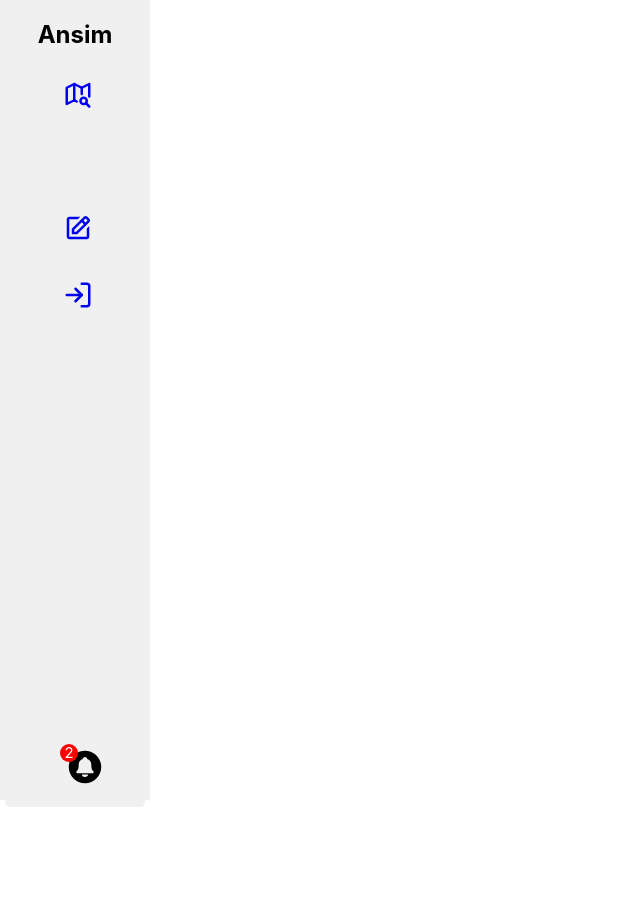
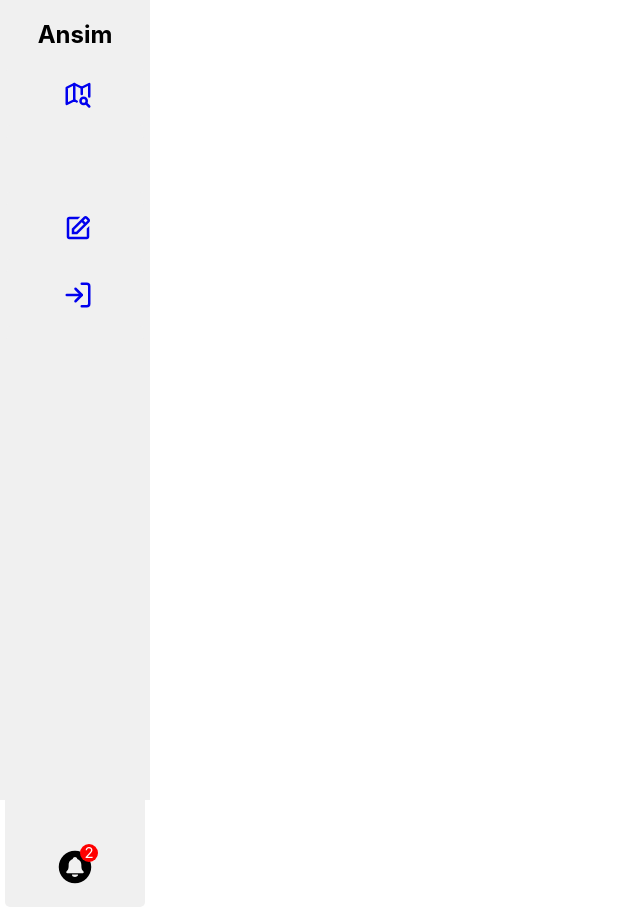
Before and after one commit to yeojuyeong/AnsimReact, a React (Create React App) app: page / in a window 1280 px wide. Shown: the whole page, without its empty margins (0-640 px from the left). Before the commit the page ends 807 px from the top, so only its background shows below. Built offline with nearby package versions, Linux system fonts and the light colour scheme; some icons are missing.

Commit message:
알림 아이콘 추가

```diff
--- a/src/css/MainPage.css
+++ b/src/css/MainPage.css
@@ -74,8 +74,7 @@ display: none;
 }
 .notification_icon {
     font-size: 40px;
-    padding-left: 20px;
-    margin-top: 400px;
+    margin-top: 500px;
 }
 .counter {
     width: 18px;
@@ -89,7 +88,7 @@ display: none;
     color: white;
     position: absolute;
     bottom: 45px;
-    left: 55px;
+    left: 75px;
 }
 .notification_div {
     position: relative;
```
